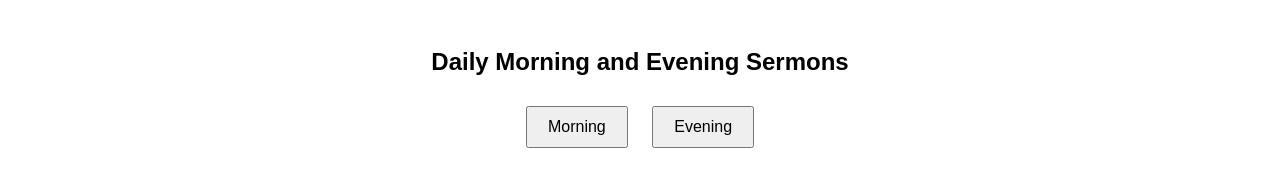
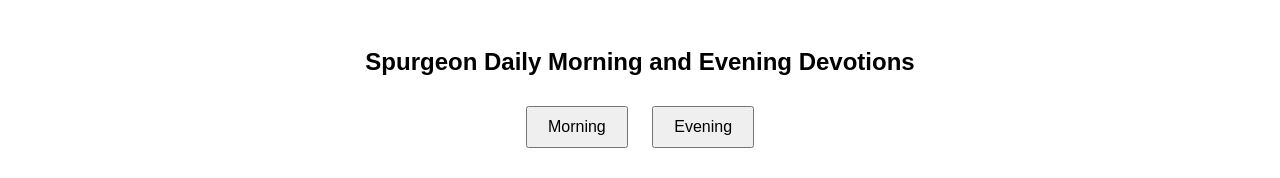
Before and after one commit to spbrown5/devotional-player, a plain HTML site: page index.html in a window 1280 px wide. Shown: the top 178 px of the page. Drawn offline with Linux system fonts and the light colour scheme.

Commit message:
Update index.html

```diff
--- a/index.html
+++ b/index.html
@@ -25,7 +25,7 @@
   </head>
   <body>
 
-    <h2>Daily Morning and Evening Sermons</h2>
+    <h2>Spurgeon Daily Morning and Evening Devotions</h2>
 
     <button onclick="loadSermon('M')">Morning</button>
     <button onclick="loadSermon('E')">Evening</button>
```
